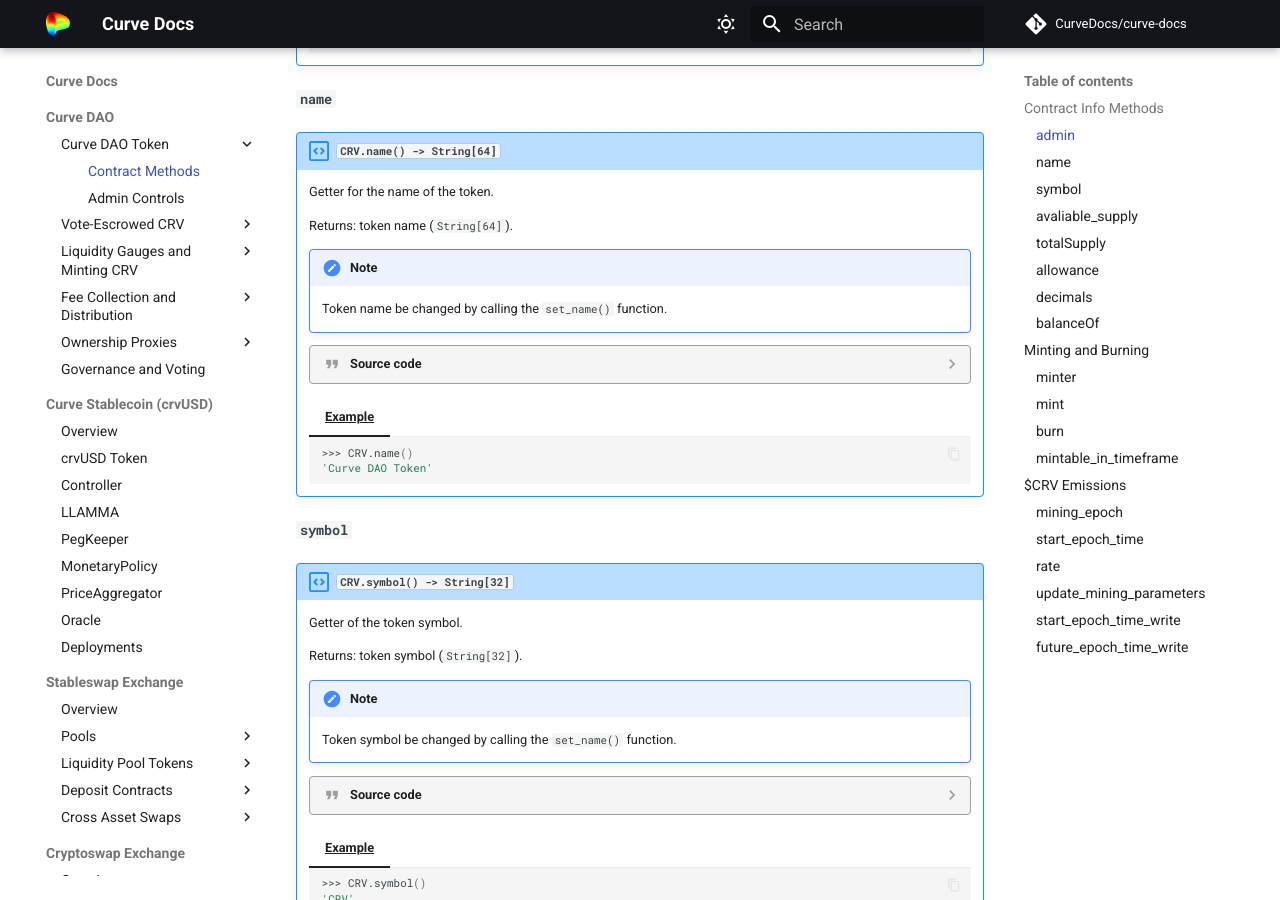
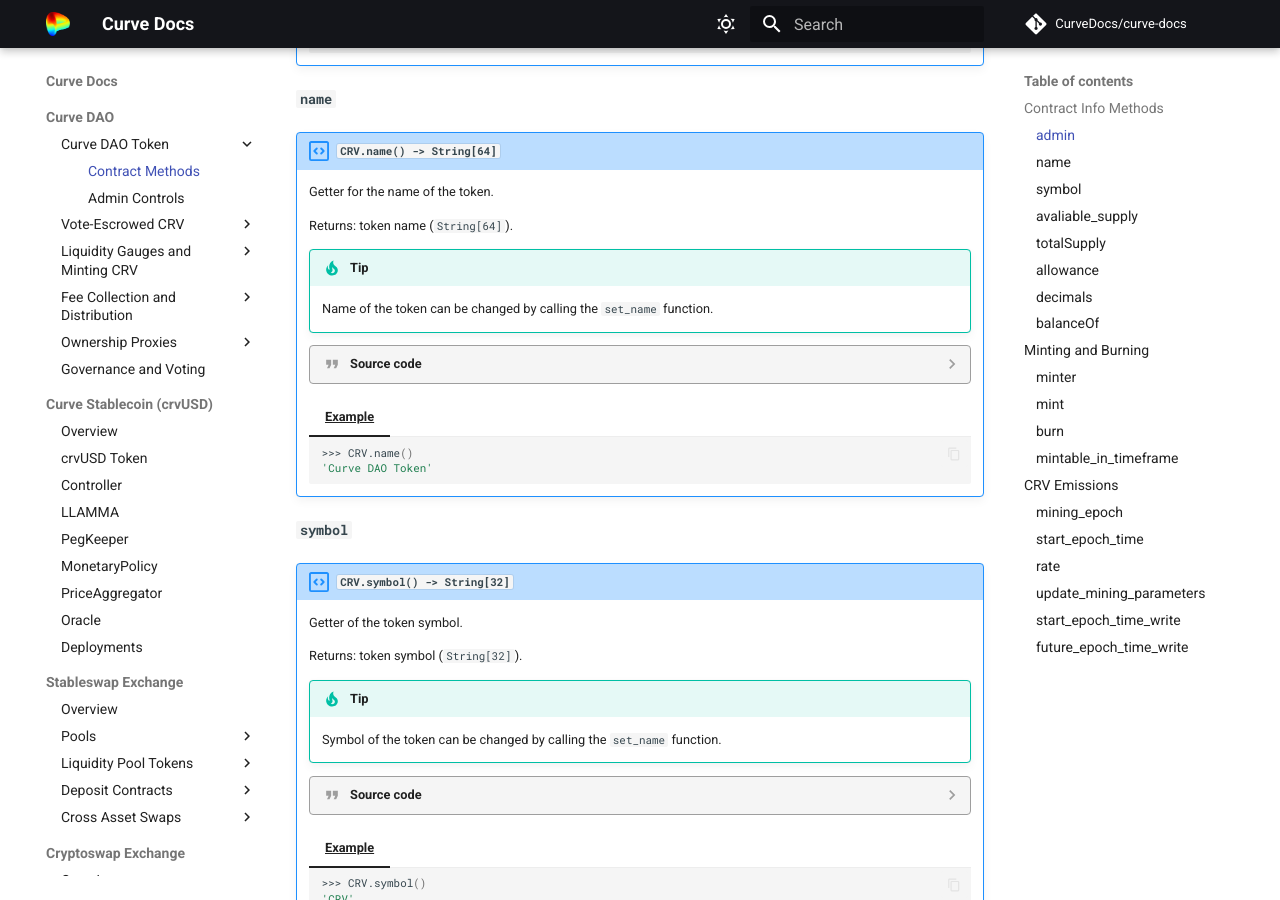
Before and after one commit to CurveDocs/curve-docs, an MkDocs documentation site: the page built from docs/curve_dao/CurveDAOToken/ERC20CRV.md, in a window 1280 px wide and 900 px high, scrolled down 915 px. Built offline with MkDocs 1.6.1 and Material for MkDocs 9.7.7, drawn with Linux system fonts in a browser that asks for light colours; comment, search, counter and statistics services are not loaded; some of the changed text lies outside the part shown.

Commit message:
crv erc20 cleanup

````diff
--- a/docs/curve_dao/CurveDAOToken/ERC20CRV.md
+++ b/docs/curve_dao/CurveDAOToken/ERC20CRV.md
@@ -69,8 +69,8 @@
 
     Returns: token name (`String[64]`).
 
-    !!! note
-        Token name be changed by calling the `set_name()` function.
+    !!!tip
+        Name of the token can be changed by calling the `set_name` function.
 
     ??? quote "Source code"
 
@@ -114,8 +114,8 @@
 
     Returns: token symbol (`String[32]`).
 
-    !!! note
-        Token symbol be changed by calling the `set_name()` function.
+    !!!tip
+        Symbol of the token can be changed by calling the `set_name` function.
 
     ??? quote "Source code"
 
@@ -352,7 +352,7 @@
 
     ??? quote "Source code"
 
-        ```python hl_lines="7 9"
+        ```python hl_lines="1 7 9"
         event Transfer:
             _from: indexed(address)
             _to: indexed(address)
@@ -395,7 +395,7 @@
 
     Function to burn `_value` tokens belonging to the caller of the function.
 
-    Retruns: True (`bool`)
+    Retruns: True (`bool`).
 
     Emits: `Transfer`
 
@@ -405,7 +405,12 @@
 
     ??? quote "Source code"
 
-        ```python hl_lines="2 4"
+        ```python hl_lines="1 7 17 18"
+        event Transfer:
+            _from: indexed(address)
+            _to: indexed(address)
+            _value: uint256
+
         @external
         def burn(_value: uint256) -> bool:
             """
@@ -629,8 +631,7 @@
     Returns: current rate (`uint256`).
 
     !!!tip
-        Rate is denominated in emissions per second.
-        Emissions per day: 6.161965695807970181 * 86400 = 532393.8361178086
+        `rate` is denominated in emissions per second. Emissions per day: 6.161965695807970181 * 86400 = 532393.8361178086
 
     ??? quote "Source code"
 
@@ -675,7 +676,7 @@
 
     Emits: `UpdateMiningParameters`
 
-    !!!note
+    !!!tip
         This function can be called by anyone. However, the call will revert if `block.timestamp` is less than or equal to `start_epoch_time` + `RATE_REDUCTION_TIME`, indicating that one year has not yet passed.
 
 
````
Also changed, not shown: other parts of docs/curve_dao/CurveDAOToken/ERC20CRV.md (+4 -7 lines).
